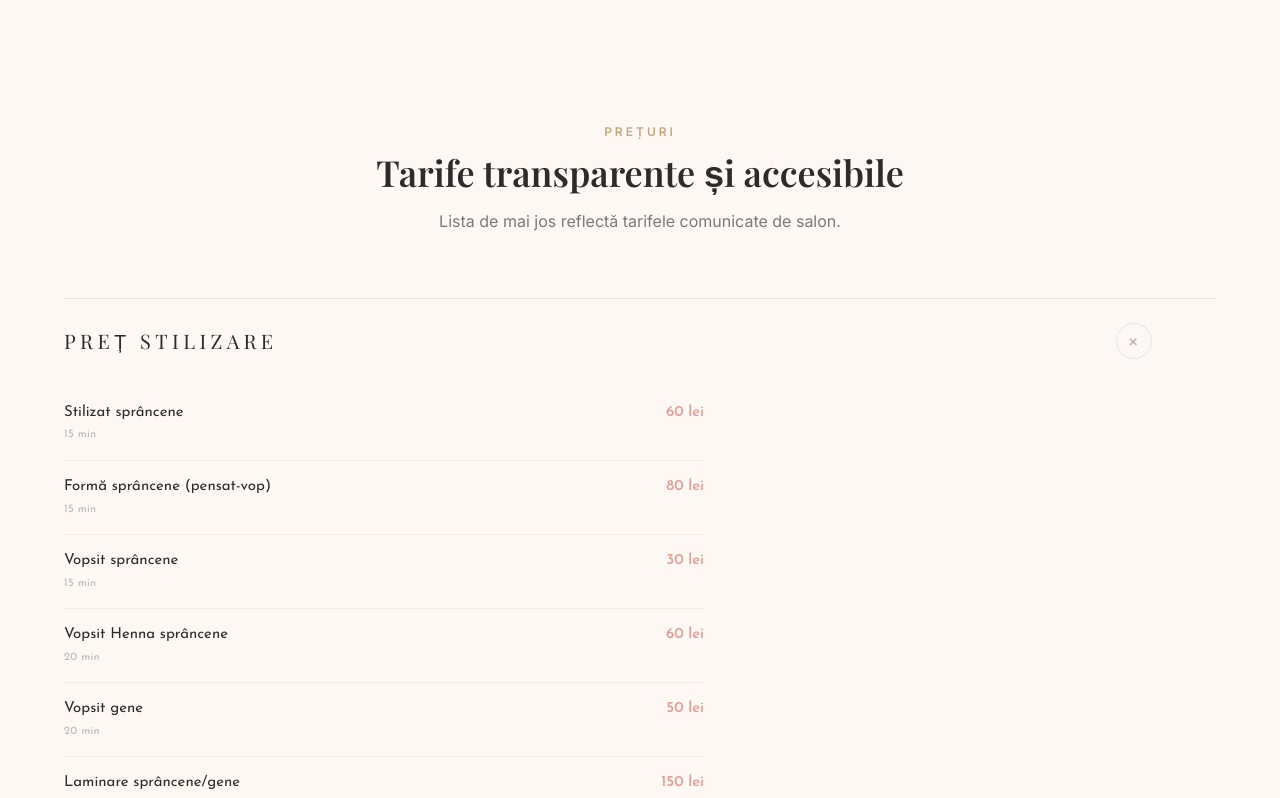
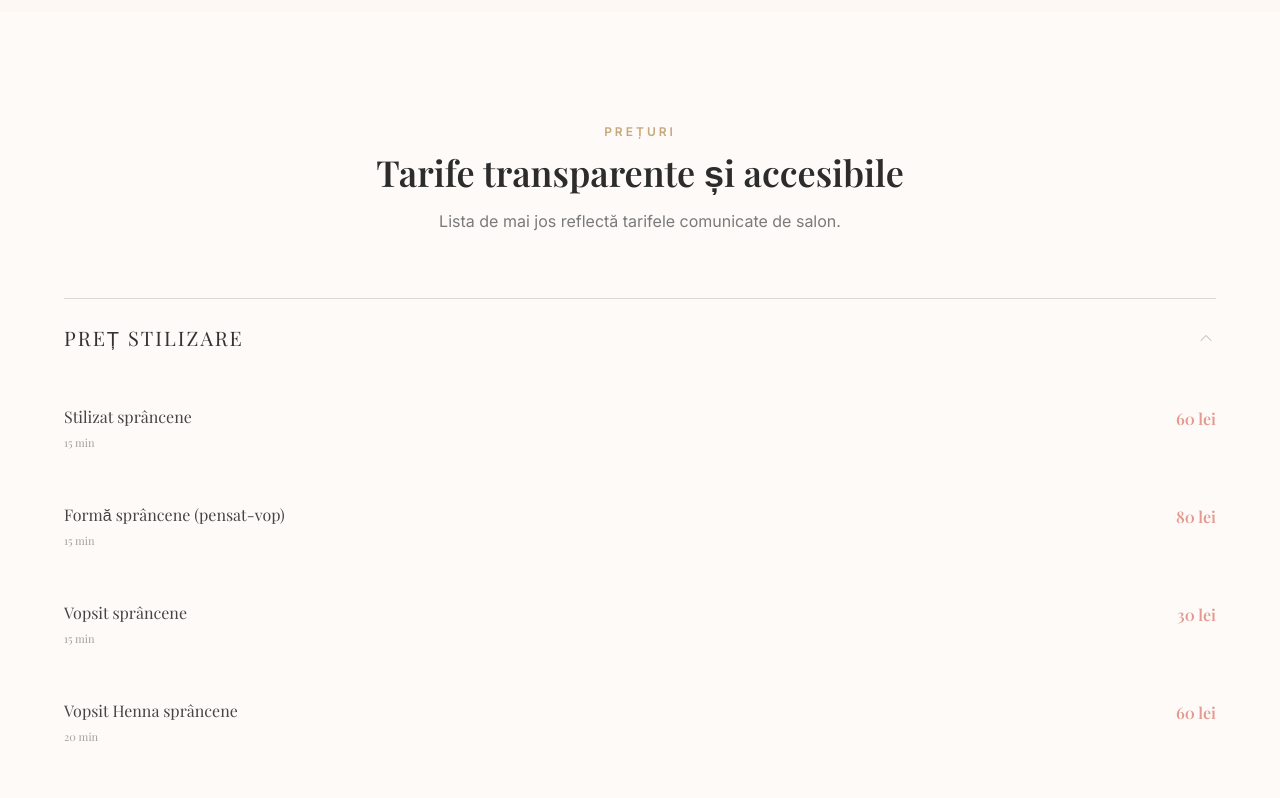
Before and after one commit to giovaniorzan/halo-beauty-salon, a Next.js app: page / in a window 1280 px wide. Shown: the part 4491-5289 px from the top of the page. Built offline with nearby package versions, Linux system fonts and the light colour scheme; no server answers; a web font is replaced by a local one.

Commit message:
pricing edit

```diff
--- a/src/components/PricingSection.tsx
+++ b/src/components/PricingSection.tsx
@@ -6,6 +6,10 @@ import { Reveal } from "@/components/Reveal";
 import { parseServicePrice } from "@/lib/parse-service-price";
 import { pricingContent } from "@/lib/site";
 
+const BG = "#fdfaf7";
+const TITLE = "#333";
+const SERVICE = "#444";
+const DURATION_GRAY = "#a8a0a0";
 const PEACH = "#e59a8f";
 
 export function PricingSection() {
@@ -24,7 +28,12 @@ export function PricingSection() {
   }
 
   return (
-    <section id="preturi" className="bg-cream py-24 md:py-28" aria-labelledby="pricing-heading">
+    <section
+      id="preturi"
+      className="py-24 md:py-28"
+      style={{ backgroundColor: BG }}
+      aria-labelledby="pricing-heading"
+    >
       <div className="mx-auto max-w-content px-6">
         <div className="mx-auto max-w-2xl text-center">
           <Reveal>
@@ -45,63 +54,67 @@ export function PricingSection() {
           </Reveal>
         </div>
 
-        <div className="mt-16 border-t border-black/[0.08]">
-          {pricingContent.groups.map((g, gi) => {
+        <div className="mt-16 w-full border-t border-[#e0d8d0]">
+          {pricingContent.groups.map((g) => {
             const isOpen = openIds.has(g.id);
             return (
-              <div
-                key={g.id}
-                className={`border-b border-black/[0.08] ${
-                  gi % 2 === 0 ? "md:pr-10 lg:pr-16" : "md:pl-10 lg:pl-16"
-                }`}
-              >
+              <div key={g.id} className="border-b border-[#e0d8d0]">
                 <button
                   type="button"
                   id={`pricing-trigger-${g.id}`}
                   aria-expanded={isOpen}
                   aria-controls={`pricing-panel-${g.id}`}
                   onClick={() => toggle(g.id)}
-                  className="flex w-full items-start justify-between gap-4 py-5 text-left transition-colors hover:bg-black/[0.02] focus-visible:outline-none focus-visible:ring-2 focus-visible:ring-gold/40 focus-visible:ring-offset-2 focus-visible:ring-offset-cream md:items-center md:py-6"
+                  className="grid w-full grid-cols-[minmax(0,1fr)_auto] items-center gap-x-6 py-[25px] text-left transition-opacity hover:opacity-80 focus-visible:outline-none focus-visible:ring-2 focus-visible:ring-gold/35 focus-visible:ring-offset-2 focus-visible:ring-offset-[#fdfaf7]"
                 >
-                  <h3 className="font-display max-w-[85%] text-lg font-normal uppercase leading-snug tracking-[0.18em] text-charcoal md:text-xl md:tracking-[0.22em]">
+                  <h3
+                    className="font-display text-[20px] font-normal uppercase leading-snug"
+                    style={{ color: TITLE, letterSpacing: "2px" }}
+                  >
                     {g.title}
                   </h3>
-                  <AccordionPlus open={isOpen} />
+                  <AccordionChevron open={isOpen} />
                 </button>
 
                 <div
                   id={`pricing-panel-${g.id}`}
                   role="region"
                   aria-labelledby={`pricing-trigger-${g.id}`}
-                  className={`grid overflow-hidden transition-[grid-template-rows] duration-300 ease-in-out ${
+                  className={`grid overflow-hidden transition-[grid-template-rows] ease-in-out ${
                     isOpen ? "grid-rows-[1fr]" : "grid-rows-[0fr]"
                   }`}
+                  style={{ transitionDuration: "400ms" }}
                 >
                   <div className="min-h-0">
                     <ul
-                      className={`pb-8 pt-1 ${
-                        gi % 2 === 0 ? "md:max-w-[min(100%,40rem)]" : "md:ml-auto md:max-w-[min(100%,40rem)]"
-                      }`}
+                      className="pb-[25px] font-display leading-[1.8]"
+                      style={{ paddingTop: "4px" }}
                     >
                       {g.items.map((row, i) => {
                         const { amount, duration } = parseServicePrice(row.price);
                         return (
                           <li
                             key={i}
-                            className="flex flex-col gap-1 border-b border-black/[0.05] py-4 last:border-0 sm:flex-row sm:items-start sm:justify-between sm:gap-6"
+                            className="grid grid-cols-[minmax(0,1fr)_auto] items-start gap-x-8 py-[25px]"
                           >
-                            <div className="min-w-0 flex-1 sm:max-w-[58%]">
-                              <p className="font-nav text-[15px] font-normal leading-snug text-charcoal">
+                            <div className="min-w-0 text-left">
+                              <p
+                                className="text-base font-normal normal-case"
+                                style={{ color: SERVICE }}
+                              >
                                 {row.name}
                               </p>
                               {duration ? (
-                                <p className="mt-1 font-nav text-[11px] font-normal tracking-wide text-gray-muted">
+                                <p
+                                  className="mt-1 text-left text-[11px] font-normal"
+                                  style={{ color: DURATION_GRAY }}
+                                >
                                   {duration}
                                 </p>
                               ) : null}
                             </div>
                             <p
-                              className="font-nav shrink-0 text-left text-[15px] font-medium leading-snug sm:max-w-[40%] sm:text-right"
+                              className="max-w-[min(100%,22rem)] text-right text-base font-semibold leading-[1.8]"
                               style={{ color: PEACH }}
                             >
                               {amount}
@@ -121,15 +134,23 @@ export function PricingSection() {
   );
 }
 
-function AccordionPlus({ open }: { open: boolean }) {
+function AccordionChevron({ open }: { open: boolean }) {
   return (
-    <span
-      className={`mt-0.5 flex h-9 w-9 shrink-0 items-center justify-center rounded-full border border-charcoal/12 text-xl font-light leading-none text-charcoal/40 transition-transform duration-300 ease-in-out md:mt-0 ${
-        open ? "rotate-45" : ""
+    <svg
+      className={`h-5 w-5 shrink-0 text-[#333]/45 transition-transform duration-[400ms] ease-in-out ${
+        open ? "-rotate-180" : ""
       }`}
+      viewBox="0 0 24 24"
+      fill="none"
       aria-hidden
     >
-      +
-    </span>
+      <path
+        d="M6 9l6 6 6-6"
+        stroke="currentColor"
+        strokeWidth="1"
+        strokeLinecap="round"
+        strokeLinejoin="round"
+      />
+    </svg>
   );
 }
```
